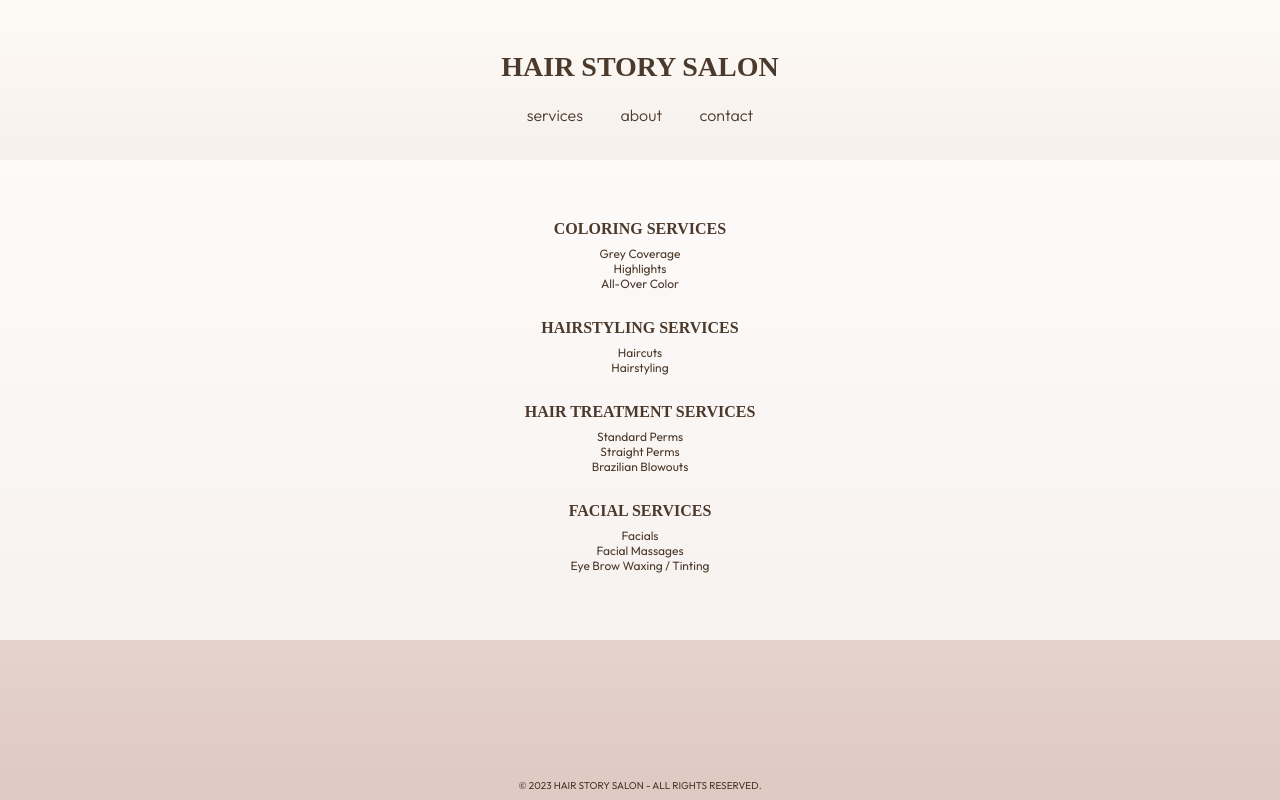
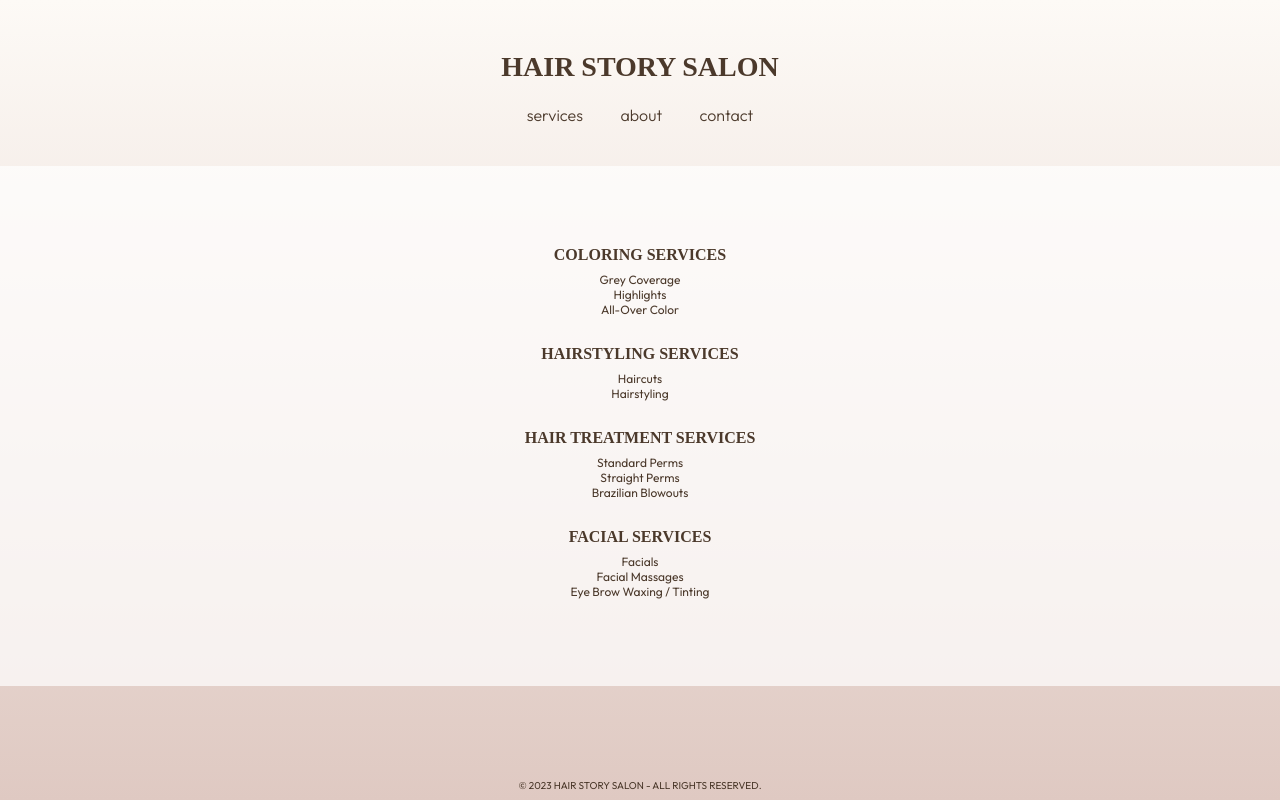
Before and after one commit to alexehouston/hair-story, a React (Create React App) app: page / in a window 1280 px wide. Both pictures are taken after a click on the item "services". Built offline with nearby package versions, Linux system fonts and the light colour scheme; a web font is replaced by a local one.

Commit message:
update spacing

```diff
--- a/src/components/Home/Home.css
+++ b/src/components/Home/Home.css
@@ -3,5 +3,6 @@
     background-size: cover;
     background-position: center;
     width: 100vw;
-    height: 60vh;
+    height: 65vh;
+    transform: translate(0, 5%);
 }
--- a/src/pages/About/About.css
+++ b/src/pages/About/About.css
@@ -2,9 +2,10 @@
     display: flex;
     background-color: rgba(255, 255, 255, 0.7);
     width: 100vw;
-    height: 60vh;
+    height: 65vh;
     justify-content: center;
     align-items: center;
+    transform: translate(0, 5%);
 }
 
 .About p {
--- a/src/pages/Contact/Contact.css
+++ b/src/pages/Contact/Contact.css
@@ -2,9 +2,10 @@
     display: flex;
     background-color: rgba(255, 255, 255, 0.7);
     width: 100vw;
-    height: 60vh;
+    height: 65vh;
     justify-content: center;
     align-items: center;
+    transform: translate(0, 5%);
 }
 
 .hours {
--- a/src/pages/Services/Services.css
+++ b/src/pages/Services/Services.css
@@ -2,9 +2,10 @@
     display: flex;
     background-color: rgba(255, 255, 255, 0.7);
     width: 100vw;
-    height: 60vh;
+    height: 65vh;
     justify-content: center;
     align-items: center;
+    transform: translate(0, 5%);
 }
 
 .Services h6 {
```
